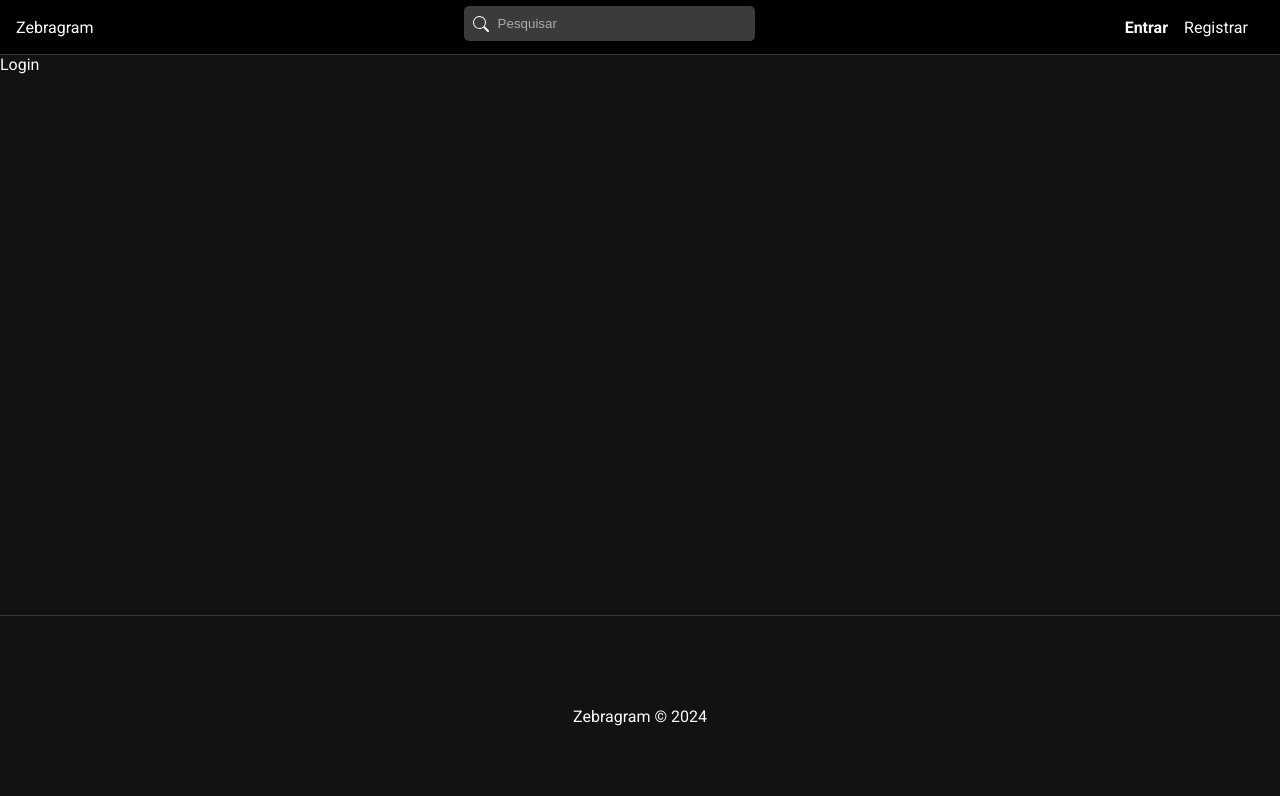
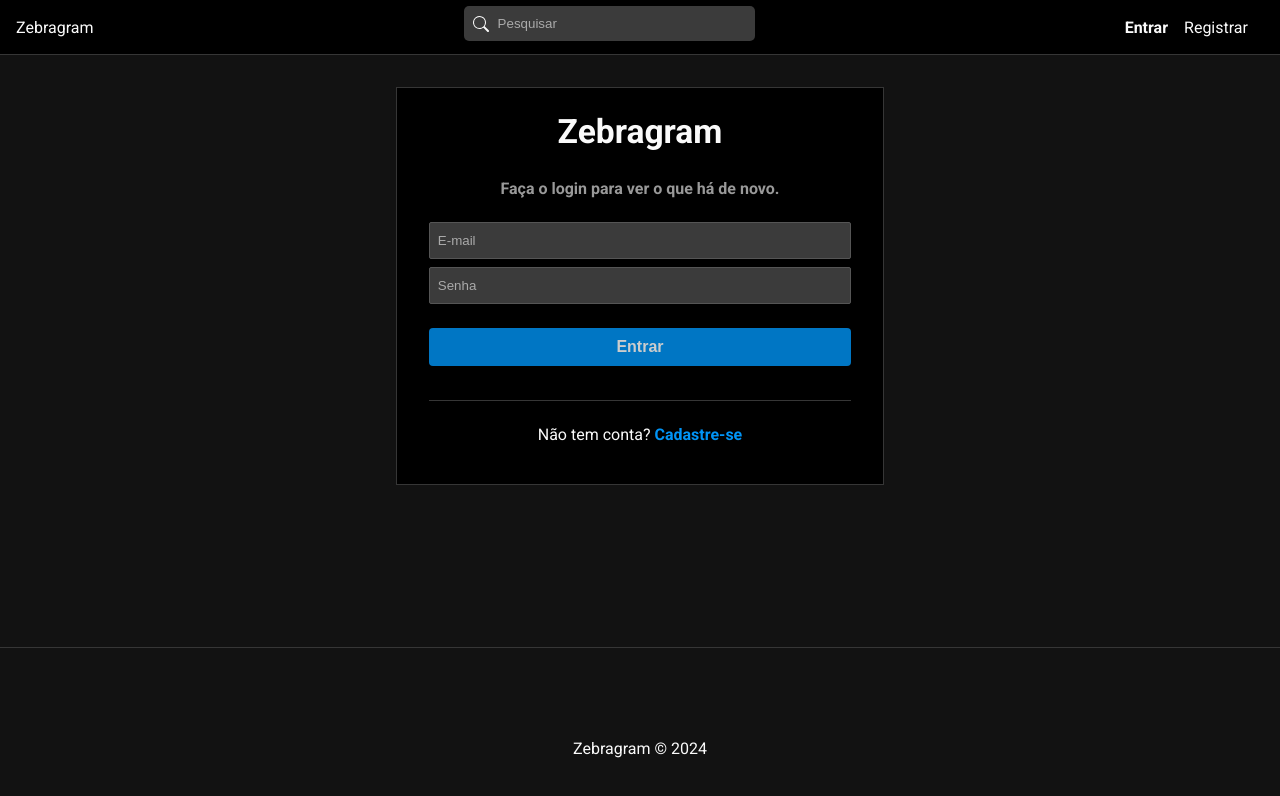
Before and after one commit to EnzoMiShiotuqui/zebraGram, a React (Vite) app in the folder ZebraGram/FrontEnd/: page /login in a window 1280 px wide. Shown: the top 796 px of the page. Built offline with nearby package versions, Linux system fonts and the light colour scheme.

Commit message:
tela do login

```diff
--- a/ZebraGram/FrontEnd/src/pages/Auth/Login.jsx
+++ b/ZebraGram/FrontEnd/src/pages/Auth/Login.jsx
@@ -1,8 +1,38 @@
 import './Auth.css'
 
+// componentes
+import { Link } from 'react-router-dom';
+import Message from '../../components/Message/Message';
+
+// Hooks
+import { useEffect, useState } from 'react';
+import { useSelector, useDispatch } from 'react-redux';
+
+// Redux
+
+
 const Login = () => {
+
+  const [email, setEmail] = useState("")
+  const [password, setPassword] = useState("")
+
+  const handleSubmit = (e) => {
+    e.preventDefault()
+  }
+
   return (
-    <div>Login</div>
+    <div id="login">
+        <h2>Zebragram</h2>
+        <p className='subtitle'>Faça o login para ver o que há de novo.</p>
+
+        <form onSubmit={handleSubmit}>
+          <input type="text" placeholder='E-mail' onChange={(e) => setEmail(e.target.value)} value={email || ''}/>
+          <input type='password' placeholder='Senha' onChange={(e) => setPassword(e.target.value)} value={password || ''}/>
+
+          <input type='submit' value="Entrar"/>
+        </form>
+        <p>Não tem conta? <Link to="/register">Cadastre-se</Link></p>
+    </div>
   )
 }
 
```
